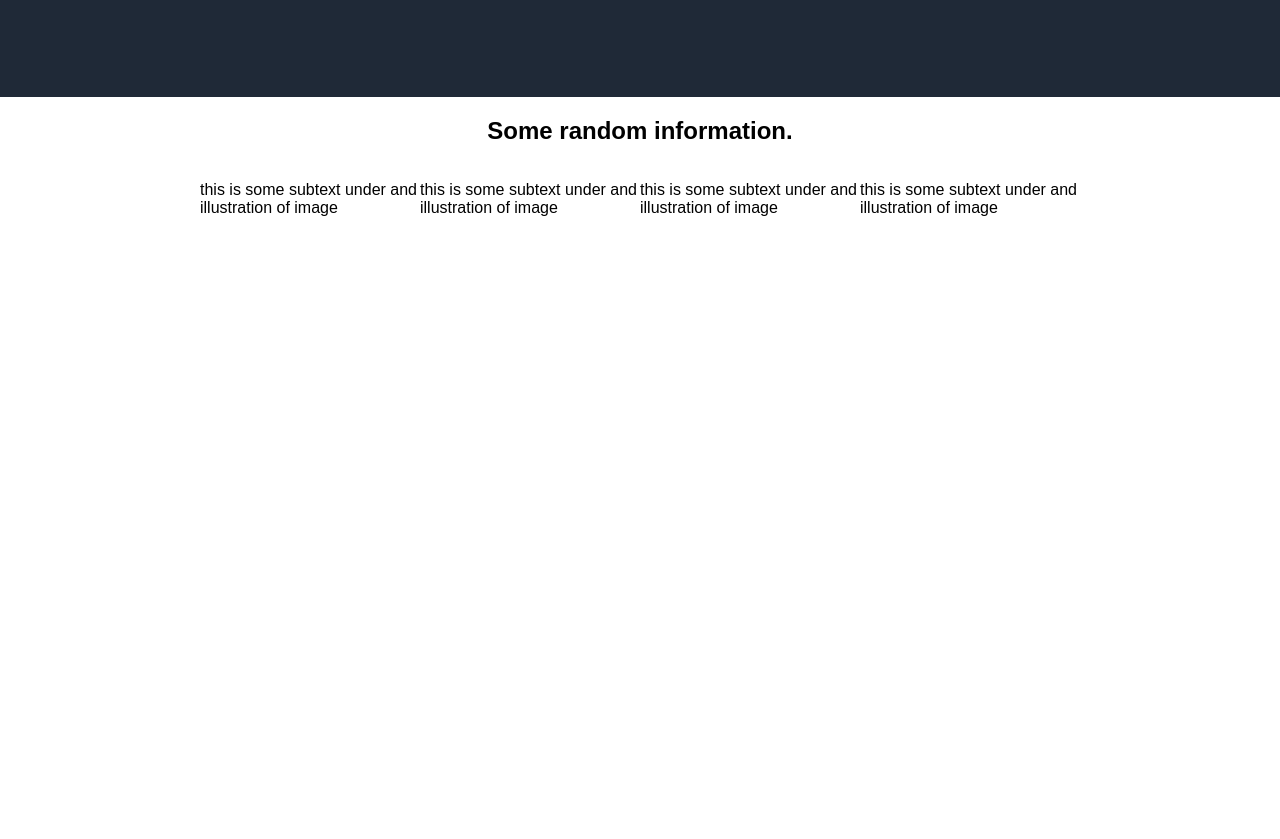
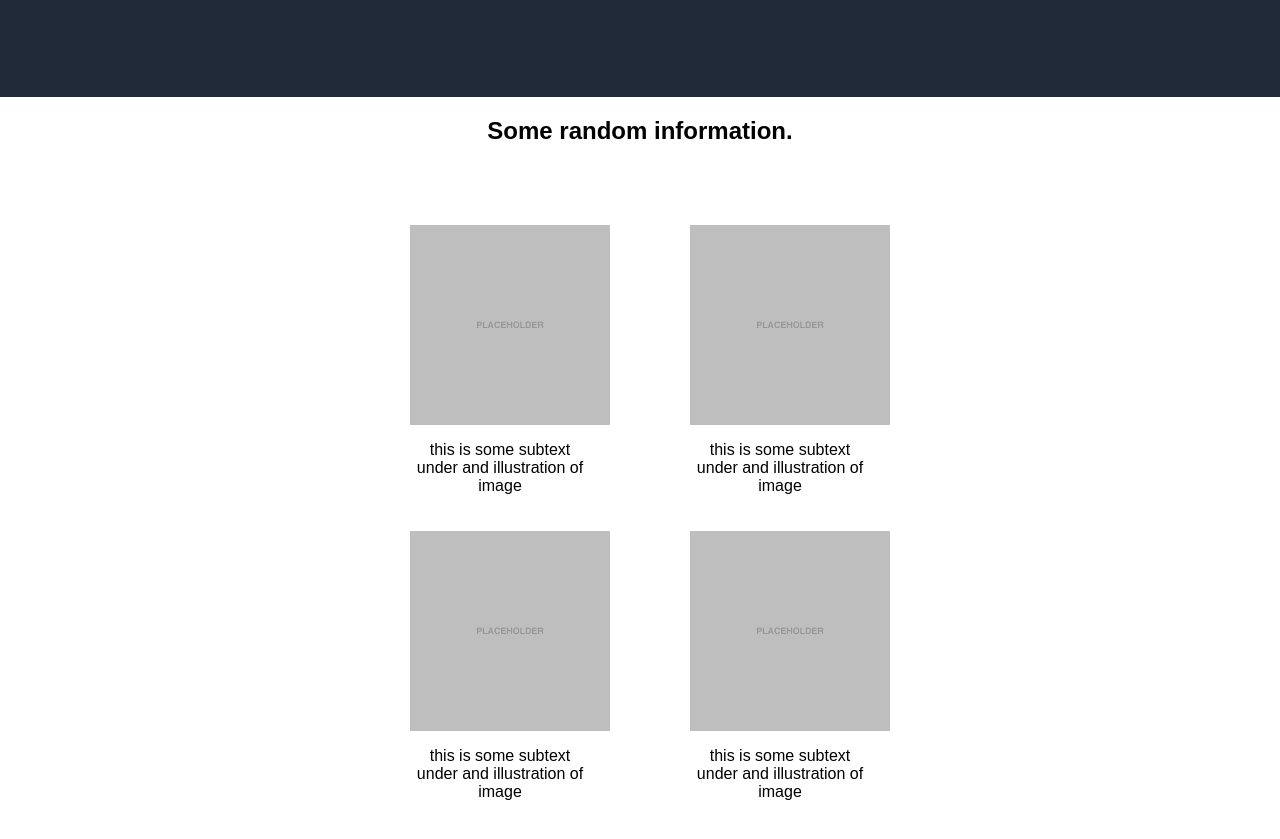
Before and after one commit to Disidrose/landing_page, a plain HTML site: page index.html in a window 1280 px wide. Shown: the part 565-1404 px from the top of the page. Before the commit the page ends 800 px from the top, so only its background shows below. Drawn offline with Linux system fonts and the light colour scheme.

Commit message:
Second section
Implemented adjustments on second section to align properly the text with the image

```diff
--- a/index.html
+++ b/index.html
@@ -31,15 +31,19 @@
         <h2>Some random information.</h2>
         <div class="cards">
             <div id="first-card">
+                <img src="placeholder-square.png" alt="Placeholder image" width="200" height="200" class="center-img">
                 <p>this is some subtext under and illustration of image</p>
             </div>
             <div id="second-card">
+                <img src="placeholder-square.png" alt="Placeholder image" width="200" height="200" class="center-img">
                 <p>this is some subtext under and illustration of image</p>
             </div>
             <div id="third-card">
+                <img src="placeholder-square.png" alt="Placeholder image" width="200" height="200" class="center-img">
                 <p>this is some subtext under and illustration of image</p>
             </div>
             <div id="forth-card">
+                <img src="placeholder-square.png" alt="Placeholder image" width="200" height="200" class="center-img">
                 <p>this is some subtext under and illustration of image</p>
             </div>
         </div>
--- a/styles.css
+++ b/styles.css
@@ -63,7 +63,30 @@ li.logo {
 
 .cards
 {
-    padding: 0 200px;
+    /** margin: 50px 200px; **/
+    padding: 50px 400px;
     display: flex;
     justify-content: space-between;
+    flex-wrap: wrap;
 }
+
+.cards p {
+    word-wrap: break-word;
+    overflow-wrap: break-word;
+    white-space: normal;
+}
+
+.center-img {
+    display: block;
+    margin-left: auto;
+    margin-right: auto;
+    width: 200px;
+    height: 200px;
+}
+
+#first-card, #second-card, #third-card, #forth-card {
+    width: 200px;
+    text-align: center;
+    padding: 10px;
+    box-sizing: border-box;
+}
```
Also changed, not shown: placeholder-square.png (added).
